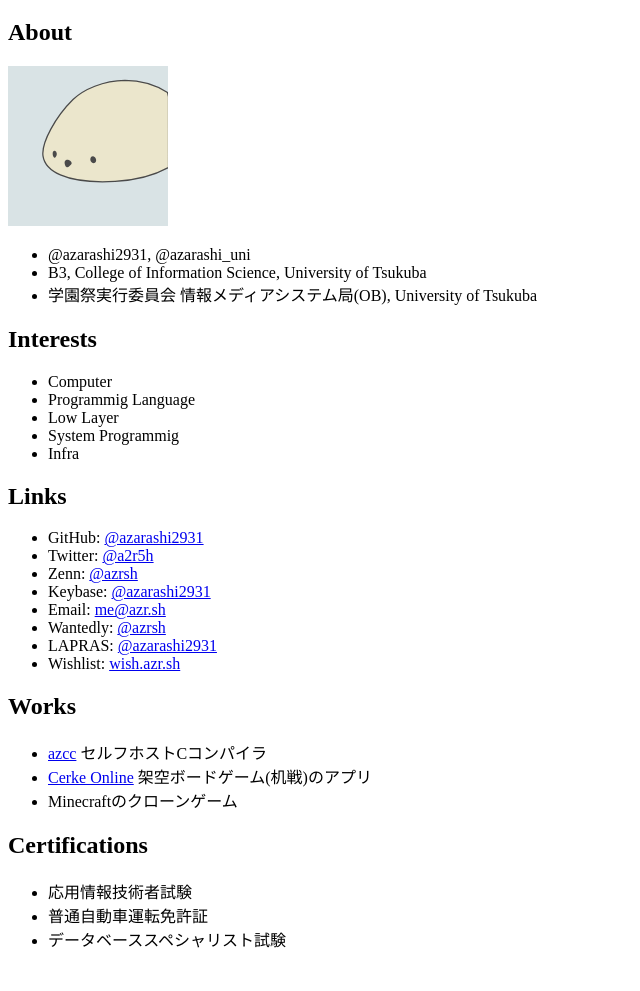
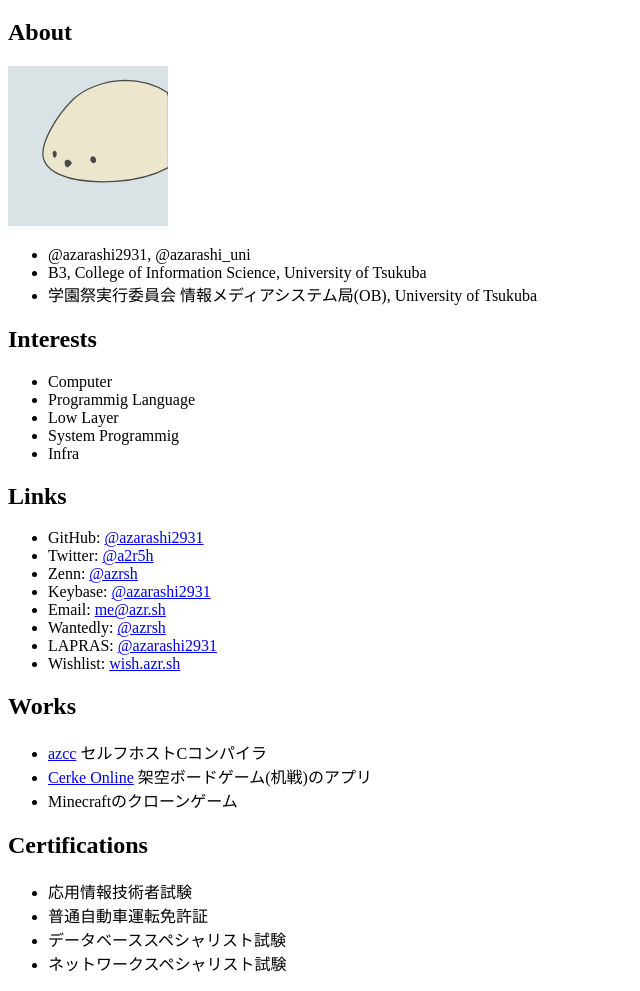
Before and after one commit to azrsh/azr.sh, a plain HTML site: page public/index.html in a window 1280 px wide. Shown: the part 61-1052 px from the top of the page, without its empty margins (0-640 px from the left). Before the commit the page ends 1028 px from the top, so only its background shows below. Drawn offline with Linux system fonts and the light colour scheme.

Commit message:
Add Network Specialist to qualification

```diff
--- a/public/index.html
+++ b/public/index.html
@@ -57,6 +57,7 @@
             <li>応用情報技術者試験</li>
             <li>普通自動車運転免許証</li>
             <li>データベーススペシャリスト試験</li>
+            <li>ネットワークスペシャリスト試験</li>
         </ul>
     </body>
 </html>
```
